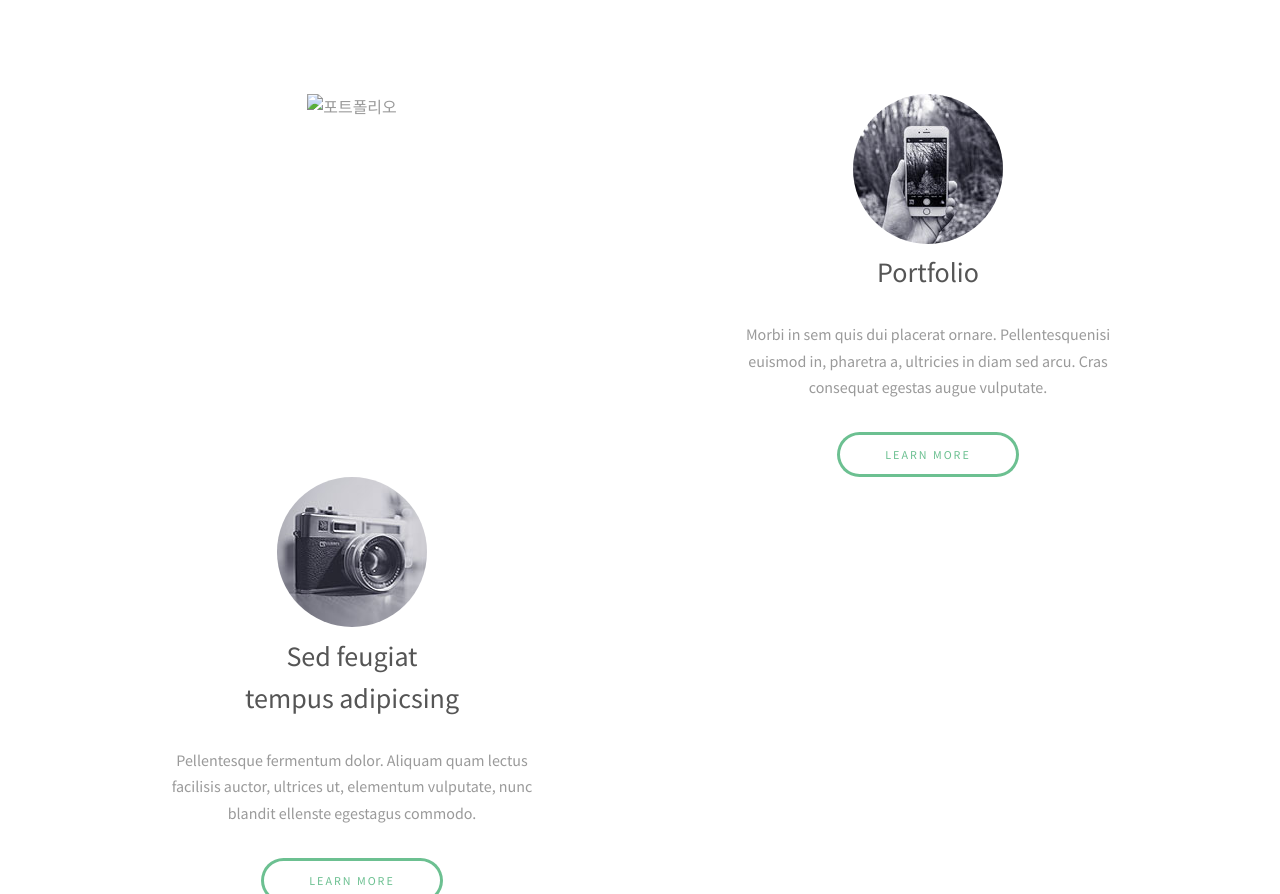
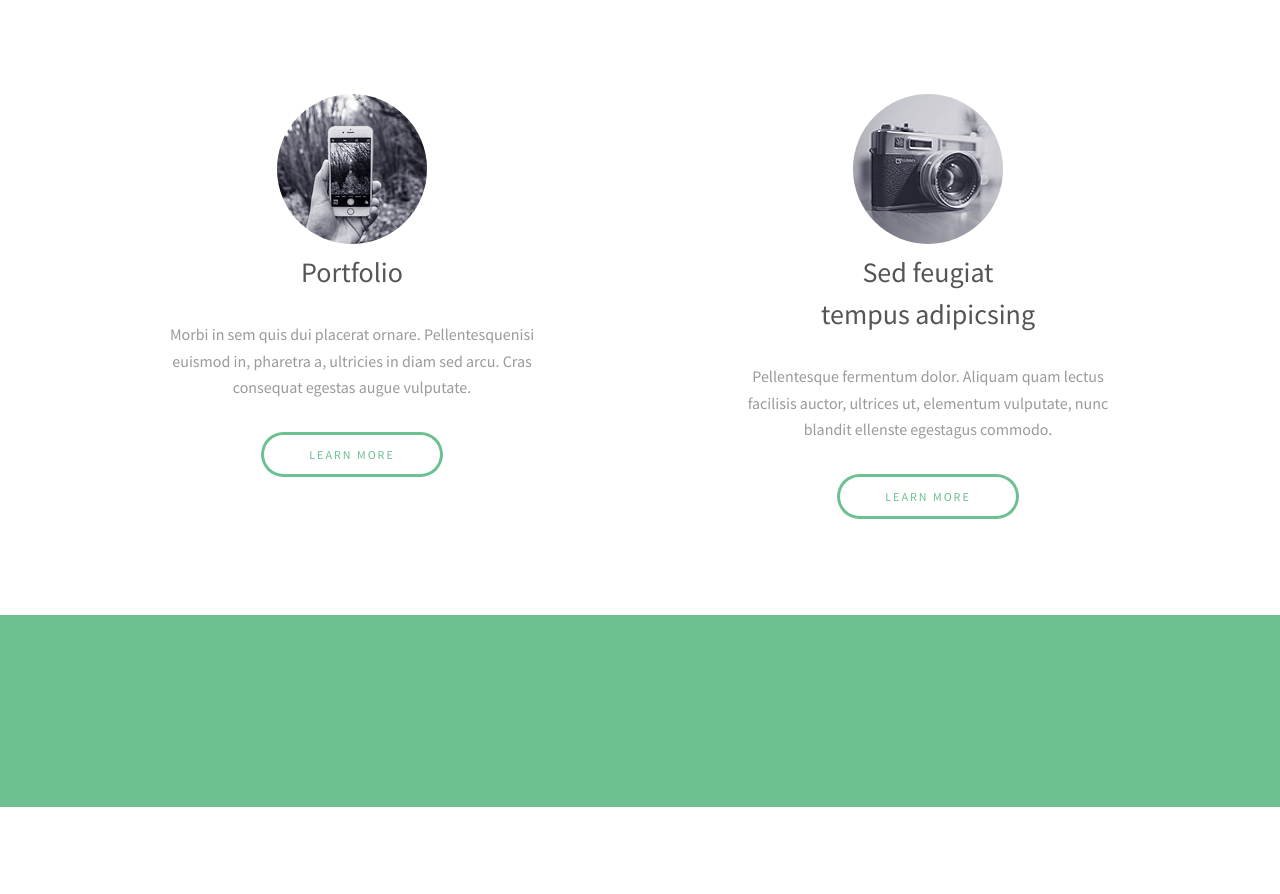
Before and after one commit to caleblee0303/templated-projection, a plain HTML site: page index.html in a window 1280 px wide. Shown: the part 835-1729 px from the top of the page. After the commit the page ends 1642 px from the top, so only its background shows below. Drawn offline with Linux system fonts and the light colour scheme.

Commit message:
pdf 파일 삭제
pdf는 이미지로 표현이 안되는구나....

```diff
--- a/index.html
+++ b/index.html
@@ -74,9 +74,6 @@
 				<div class="inner">
 					<div class="flex flex-2">
 						<article>
-							<img src="images/포트폴리오.pdf" alt="포트폴리오" />
-						</article>
-						<article>
 							<div class="image round">
 								<img src="images/pic01.jpg" alt="Pic 01" />
 							</div>
```
